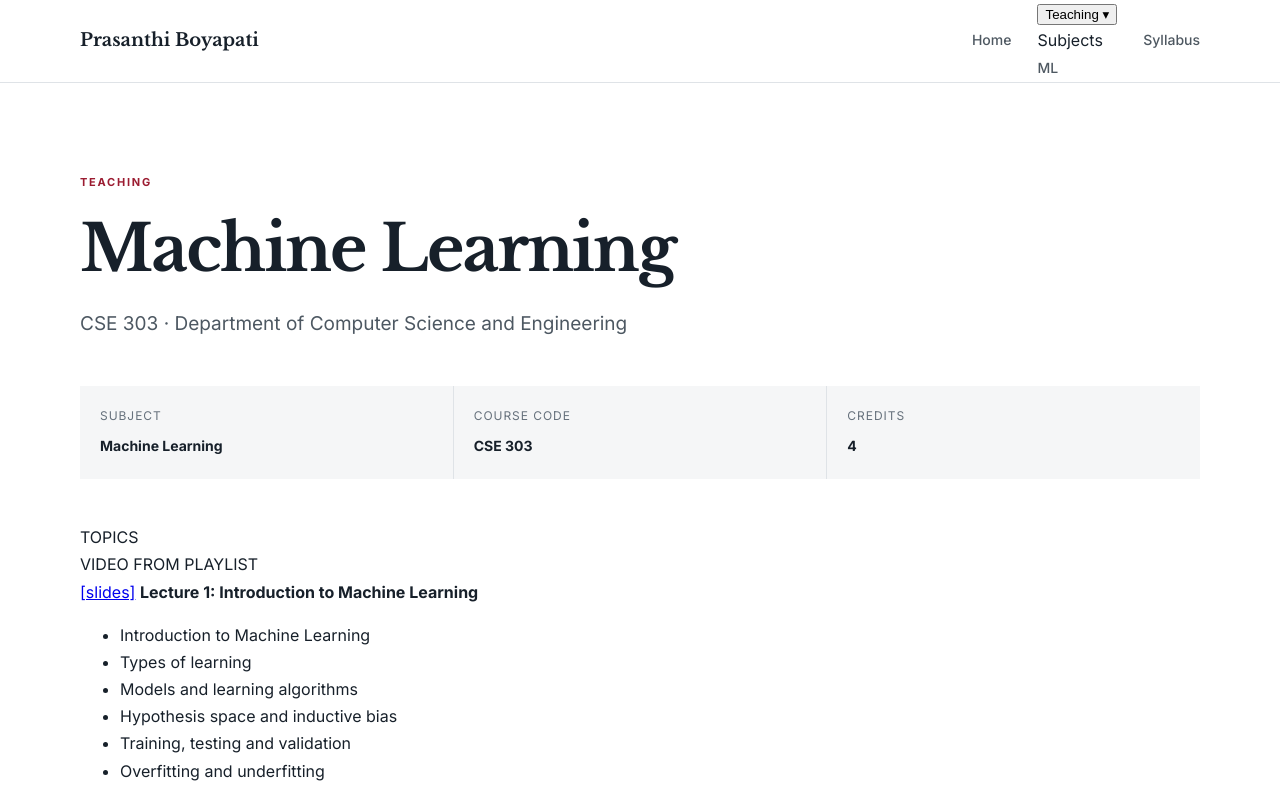
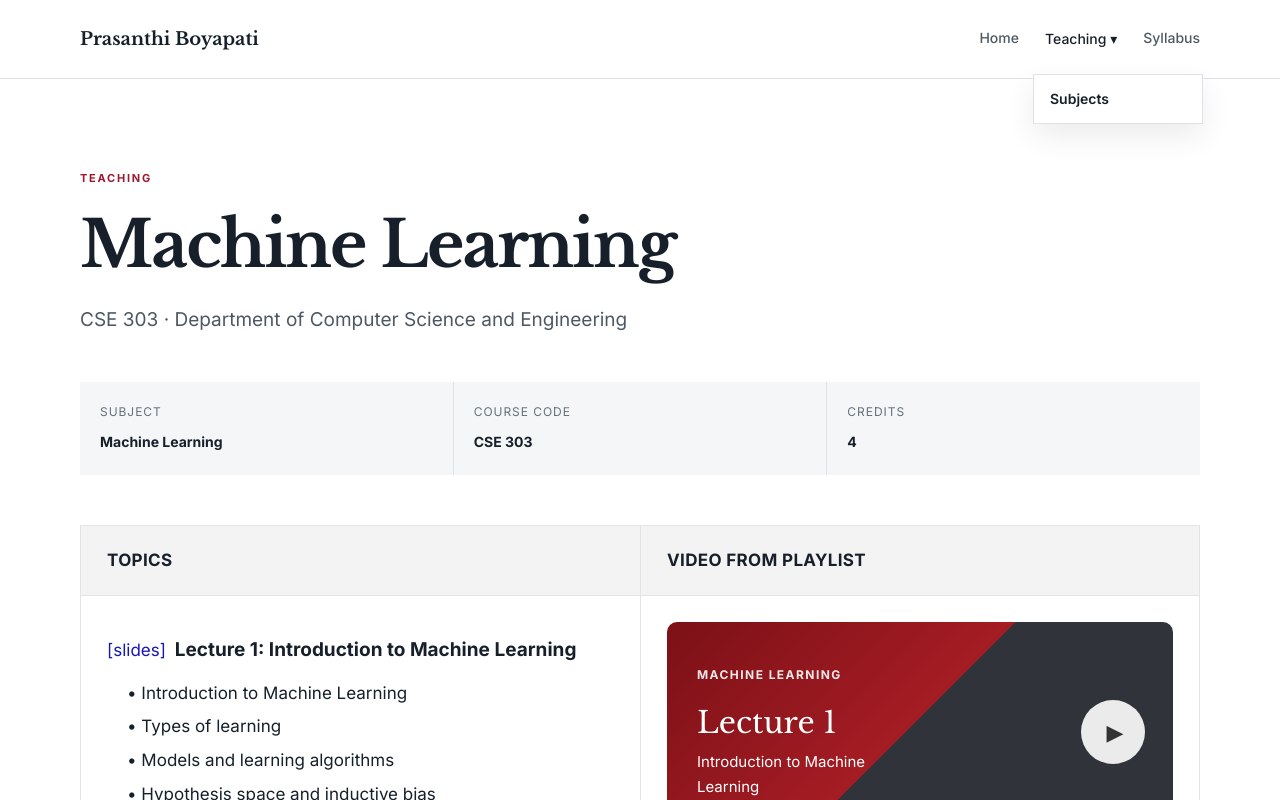
Before and after one commit to boyapati-prasanthi/academic-profile, a plain HTML site: page ml.html in a window 1280 px wide. Both pictures are taken after a click on the button "Teaching ▾". Shown: the top 800 px of the page. Drawn offline with nearby package versions, Linux system fonts and the light colour scheme.

Commit message:
Add files via upload

```diff
--- a/css/style.css
+++ b/css/style.css
@@ -505,3 +505,237 @@ footer {
   margin-top: 30px;
   background: var(--soft)
 }
+/* Teaching dropdown */
+.nav-dropdown {
+  position: relative;
+  display: flex;
+  align-items: center;
+}
+.nav-dropbtn {
+  border: 0;
+  background: transparent;
+  color: #4e5861;
+  font-family: inherit;
+  font-size: 14px;
+  font-weight: 500;
+  padding: 26px 0;
+  cursor: pointer;
+}
+.nav-dropdown:hover .nav-dropbtn,
+.nav-dropbtn:focus {
+  color: var(--ink);
+}
+.nav-dropdown-content {
+  display: none;
+  position: absolute;
+  top: 70px;
+  left: -12px;
+  min-width: 170px;
+  background: #fff;
+  border: 1px solid var(--line);
+  box-shadow: 0 12px 30px rgba(0,0,0,.08);
+  z-index: 30;
+}
+.nav-dropdown:hover .nav-dropdown-content,
+.nav-dropdown:focus-within .nav-dropdown-content {
+  display: block;
+}
+.submenu {
+  position: relative;
+}
+.submenu-title {
+  display: block;
+  padding: 12px 16px;
+  color: var(--ink);
+  font-size: 14px;
+  font-weight: 600;
+  cursor: default;
+}
+.submenu-content {
+  display: none;
+  position: absolute;
+  top: 0;
+  left: 100%;
+  min-width: 110px;
+  background: #fff;
+  border: 1px solid var(--line);
+  box-shadow: 0 12px 30px rgba(0,0,0,.08);
+}
+.submenu:hover .submenu-content,
+.submenu:focus-within .submenu-content {
+  display: block;
+}
+.submenu-content a {
+  display: block;
+  padding: 12px 16px;
+  color: #4e5861;
+  text-decoration: none;
+  font-size: 14px;
+}
+.submenu-content a:hover,
+.submenu-content a.active-subject {
+  color: var(--ink);
+  background: var(--soft);
+}
+@media(max-width:800px) {
+  .nav-dropdown {
+    display: block;
+    width: 100%;
+  }
+  .nav-dropbtn {
+    padding: 12px 0;
+    width: 100%;
+    text-align: left;
+  }
+  .nav-dropdown-content {
+    position: static;
+    box-shadow: none;
+    border: 0;
+    min-width: 0;
+    padding-left: 16px;
+  }
+  .nav-dropdown:hover .nav-dropdown-content,
+  .nav-dropdown:focus-within .nav-dropdown-content {
+    display: block;
+  }
+  .submenu-content {
+    position: static;
+    box-shadow: none;
+    border: 0;
+    padding-left: 16px;
+  }
+  .submenu:hover .submenu-content,
+  .submenu:focus-within .submenu-content {
+    display: block;
+  }
+}
+
+/* Lecture / video playlist layout */
+.lecture-table {
+  margin-top: 50px;
+  border: 1px solid #e2e4e6;
+}
+.lecture-header {
+  display: grid;
+  grid-template-columns: 1fr 1fr;
+  background: #f3f3f3;
+  border-bottom: 1px solid #e2e4e6;
+  font-size: 17px;
+  font-weight: 700;
+  letter-spacing: .02em;
+}
+.lecture-header > div {
+  padding: 20px 26px;
+}
+.lecture-header > div + div {
+  border-left: 1px solid #e2e4e6;
+}
+.lecture-row {
+  display: grid;
+  grid-template-columns: 1fr 1fr;
+  border-bottom: 1px solid #e2e4e6;
+}
+.lecture-row:last-child {
+  border-bottom: 0;
+}
+.lecture-topics {
+  padding: 38px 26px;
+  font-size: 17px;
+}
+.lecture-topics strong {
+  font-size: 19px;
+}
+.slides-link {
+  color: #1717b8;
+  text-decoration: none;
+  margin-right: 4px;
+}
+.lecture-topics ul {
+  margin: 12px 0 0;
+  padding-left: 20px;
+  list-style: none;
+}
+.lecture-topics li {
+  margin: 5px 0;
+}
+.lecture-topics li::before {
+  content: "• ";
+}
+.video-card {
+  padding: 26px;
+  border-left: 1px solid #e2e4e6;
+}
+.video-placeholder {
+  min-height: 220px;
+  position: relative;
+  overflow: hidden;
+  border-radius: 10px;
+  background: linear-gradient(135deg, #7b1116 0%, #a51c24 48%, #30343a 48%, #30343a 100%);
+  color: white;
+  display: flex;
+  flex-direction: column;
+  justify-content: center;
+  padding: 30px;
+}
+.video-label {
+  font-size: 12px;
+  letter-spacing: .12em;
+  font-weight: 700;
+  opacity: .9;
+}
+.video-title {
+  font-family: "Libre Baskerville", Georgia, serif;
+  font-size: 30px;
+  line-height: 1.2;
+  margin-top: 20px;
+}
+.video-subtitle {
+  font-size: 15px;
+  margin-top: 8px;
+  max-width: 230px;
+}
+.play-button {
+  position: absolute;
+  right: 28px;
+  top: 50%;
+  transform: translateY(-50%);
+  width: 64px;
+  height: 64px;
+  border-radius: 50%;
+  background: rgba(255,255,255,.9);
+  color: #333;
+  display: grid;
+  place-items: center;
+  font-size: 22px;
+  padding-left: 4px;
+}
+.video-link {
+  display: inline-block;
+  margin-top: 12px;
+  color: var(--accent);
+  text-decoration: none;
+  font-weight: 600;
+  font-size: 14px;
+}
+.video-link:hover,
+.slides-link:hover {
+  text-decoration: underline;
+}
+@media(max-width:800px) {
+  .lecture-header,
+  .lecture-row {
+    grid-template-columns: 1fr;
+  }
+  .lecture-header > div + div,
+  .video-card {
+    border-left: 0;
+    border-top: 1px solid #e2e4e6;
+  }
+  .lecture-topics,
+  .video-card {
+    padding: 25px 20px;
+  }
+  .video-placeholder {
+    min-height: 190px;
+  }
+}
```
